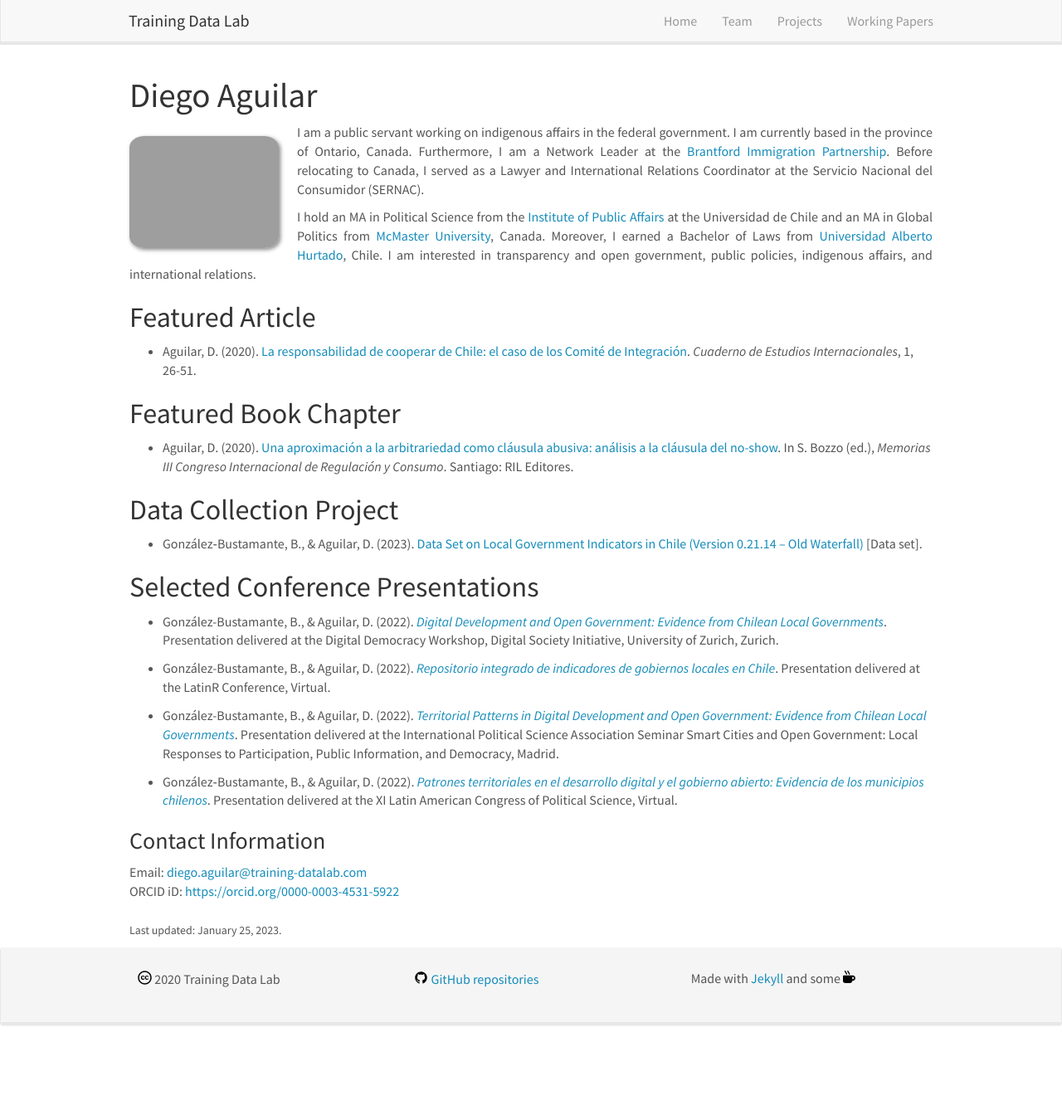
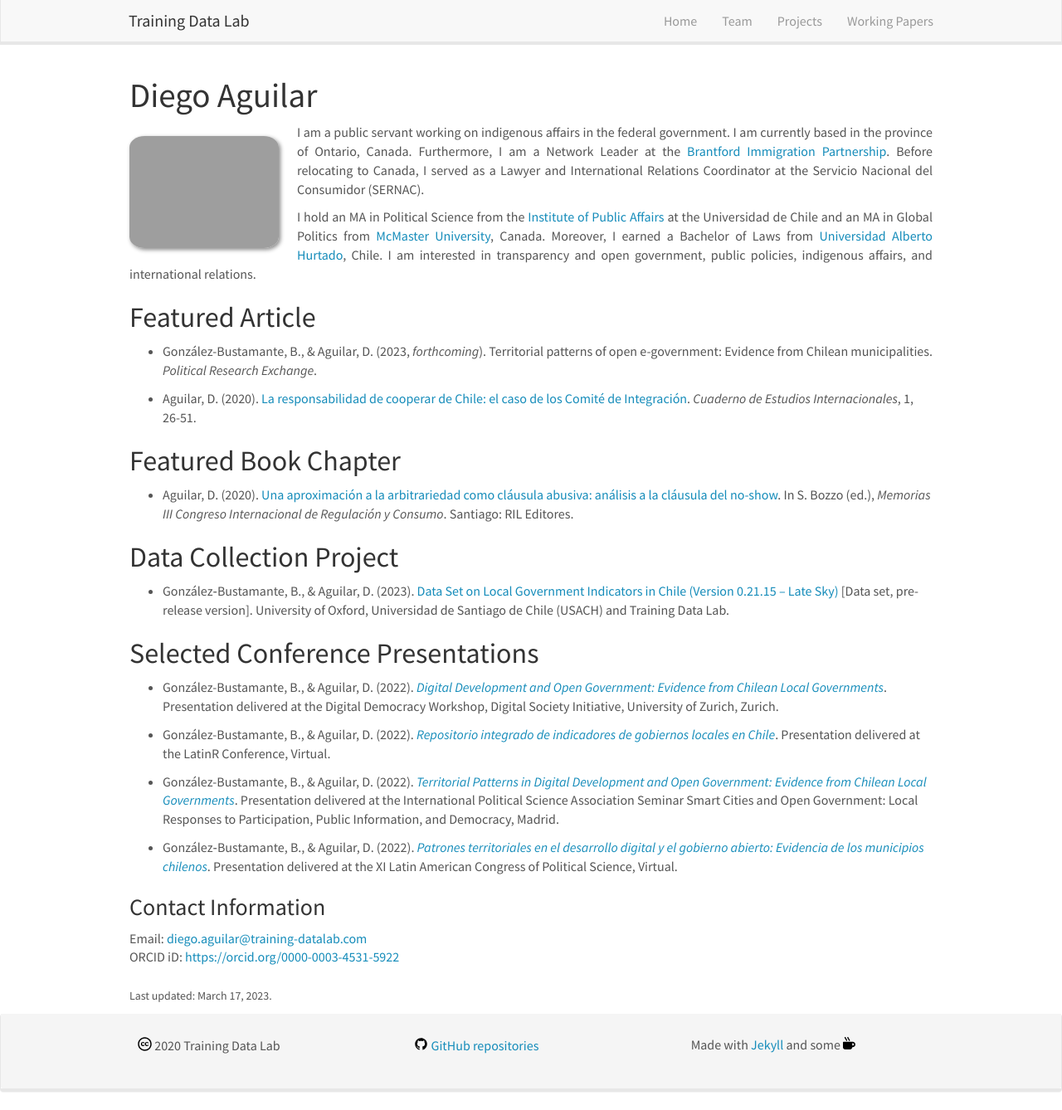
Before and after one commit to training-datalab/old-training-datalab.com, a Jekyll site: the page built from _pages/daguilar.md, in a window 1280 px wide and 1338 px high. Shown: the whole window at 83% size. Built offline with Jekyll 4.4.1, drawn with Linux system fonts in a browser that asks for light colours; nearby versions of some CDN libraries.

Commit message:
Update daguilar.md

```diff
--- a/_pages/daguilar.md
+++ b/_pages/daguilar.md
@@ -16,6 +16,8 @@ permalink: /team/daguilar/
 
 ## Featured Article
 
+* González-Bustamante, B., & Aguilar, D. (2023, *forthcoming*). Territorial patterns of open e-government: Evidence from Chilean municipalities. *Political Research Exchange*.
+
 * Aguilar, D. (2020). <a href="https://www.uchile.cl/noticias/157441/graduado-del-mcp-recibe-premio-por-ensayo-sobre-politica-exterior" target="_blank">La responsabilidad de cooperar de Chile: el caso de los Comité de Integración</a>. *Cuaderno de Estudios Internacionales*, 1, 26-51.
 
 ## Featured Book Chapter
@@ -24,7 +26,7 @@ permalink: /team/daguilar/
 
 ## Data Collection Project
 
-* González‑Bustamante, B., & Aguilar, D. (2023). <a href="https://doi.org/10.5281/zenodo.7568387" target="_blank">Data Set on Local Government Indicators in Chile (Version 0.21.14 -- Old Waterfall)</a> [Data set].
+* González‑Bustamante, B., & Aguilar, D. (2023). <a href="https://doi.org/10.5281/zenodo.7568387" target="_blank">Data Set on Local Government Indicators in Chile (Version 0.21.15 -- Late Sky)</a> [Data set, pre-release version]. University of Oxford, Universidad de Santiago de Chile (USACH) and Training Data Lab.
 
 ## Selected Conference Presentations
 
@@ -32,7 +34,7 @@ permalink: /team/daguilar/
 
 * González-Bustamante, B., & Aguilar, D. (2022). <a href="https://github.com/bgonzalezbustamante/Public-Presentations/blob/main/2022/Beamer-LatinR-LocalGovs-2022.pdf" target="_blank">*Repositorio integrado de indicadores de gobiernos locales en Chile*</a>. Presentation delivered at the LatinR Conference, Virtual.
 
- * González-Bustamante, B., & Aguilar, D. (2022). <a href="https://github.com/bgonzalezbustamante/Public-Presentations/blob/main/2022/Beamer-IPSA-eGov-2022.pdf" target="_blank">*Territorial Patterns in Digital Development and Open Government: Evidence from Chilean Local Governments*</a>. Presentation delivered at the International Political Science Association Seminar Smart Cities and Open Government: Local Responses to Participation, Public Information, and Democracy, Madrid.
+* González-Bustamante, B., & Aguilar, D. (2022). <a href="https://github.com/bgonzalezbustamante/Public-Presentations/blob/main/2022/Beamer-IPSA-eGov-2022.pdf" target="_blank">*Territorial Patterns in Digital Development and Open Government: Evidence from Chilean Local Governments*</a>. Presentation delivered at the International Political Science Association Seminar Smart Cities and Open Government: Local Responses to Participation, Public Information, and Democracy, Madrid.
 
 * González‑Bustamante, B., & Aguilar, D. (2022). <a href="https://github.com/bgonzalezbustamante/Public-Presentations/blob/main/2022/ALACIP_22_Desarrollo_digital_y_gobierno_abierto.pdf" target="_blank">*Patrones territoriales en el desarrollo digital y el gobierno abierto: Evidencia de los municipios chilenos*</a>. Presentation delivered at the XI Latin American Congress of Political Science, Virtual.
 
@@ -44,4 +46,4 @@ ORCID iD: <a href="https://orcid.org/0000-0003-4531-5922" target="_blank">https:
 <!-- Personal website: <a href="" target="_blank"></a><br /> -->
 <!-- Institutional website: <a href="" target="_blank"></a><br /> -->
 <br />
-<small>Last updated: January 25, 2023.</small>
+<small>Last updated: March 17, 2023.</small>
```
